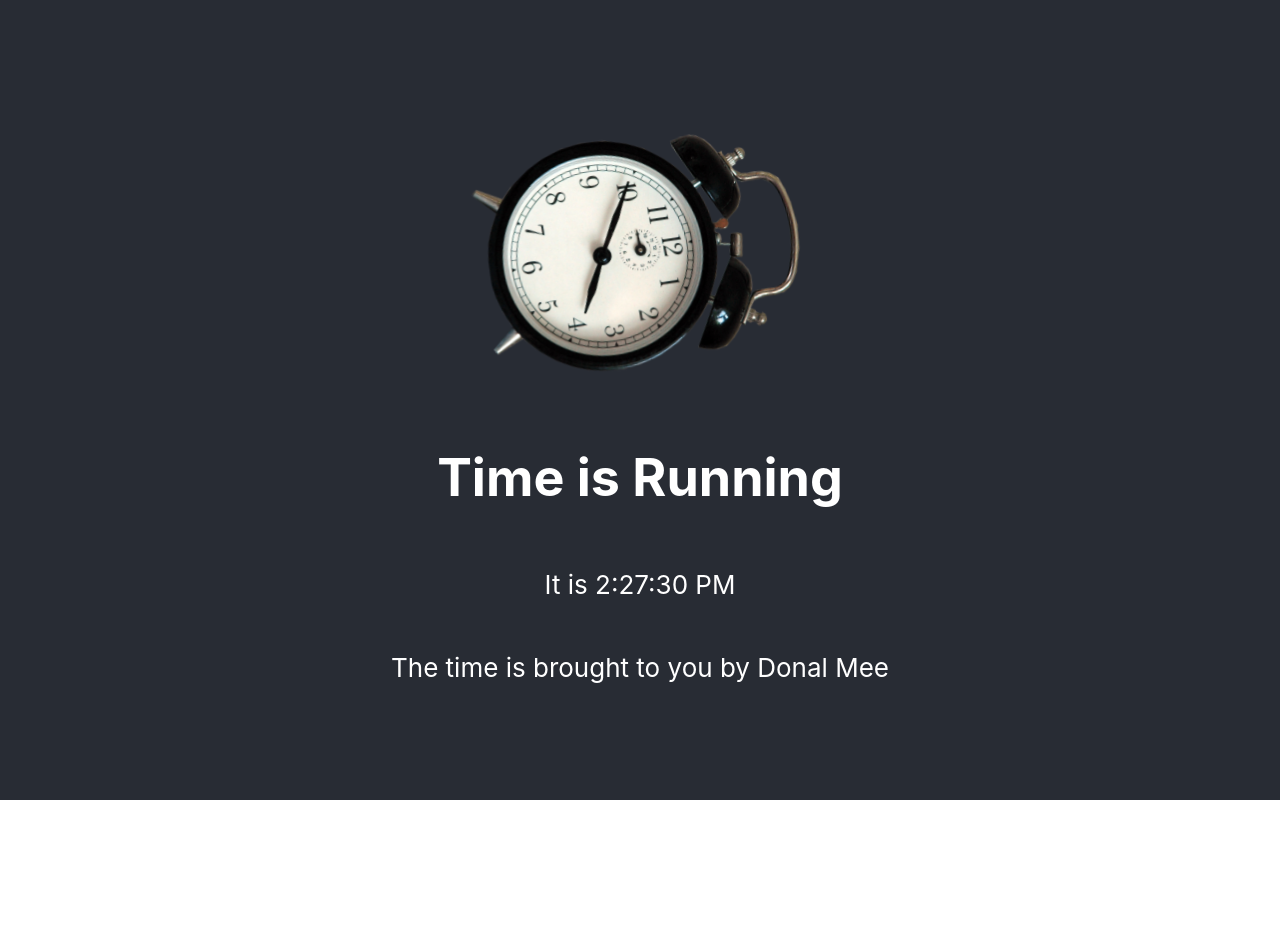
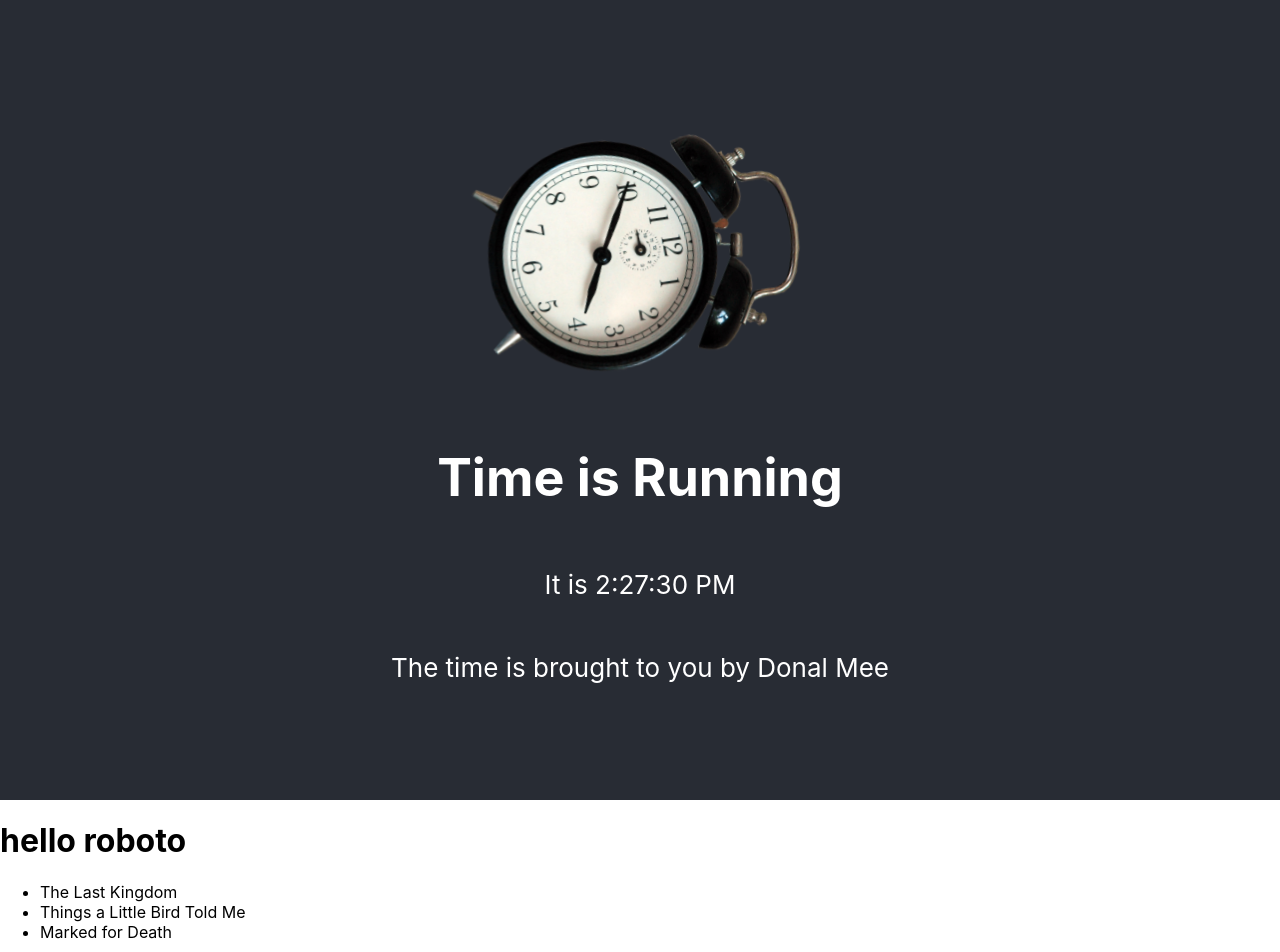
Before and after one commit to ddmee/plyanging, a React (Create React App) app in the folder front/: page / in a window 1280 px wide. Shown: the top 952 px of the page. Before the commit the page ends 800 px from the top, so only its background shows below. Built offline with nearby package versions, Linux system fonts and the light colour scheme.

Commit message:
react - messing around with react

```diff
--- a/front/src/index.tsx
+++ b/front/src/index.tsx
@@ -6,10 +6,37 @@ import Clock from './Clock';
 import reportWebVitals from './reportWebVitals';
 
 
+function Welcome(props: any) {
+  return <h1>hello {props.name} </h1>;
+}
+
+// Get a list of books available to read. Display as a clickable list
+// Click on the book, navigates to the text of the book.
+
+function BookList(props: any) {
+  const books = props.books;
+  const bookList = books.map((book:string) =>
+    <li key={book}>
+      {book}
+    </li>
+  );
+  return (
+    <ul>{bookList}</ul>
+  );
+}
+
+
+// load the list of books from the server api route
+// make a get request to the book get endpoint
+const books = ['The Last Kingdom', 'Things a Little Bird Told Me', 'Marked for Death'];
+
+
 function tick() {
   ReactDOM.render(
     <React.StrictMode>
       <Clock />
+      <Welcome name='roboto' />
+      <BookList books={books} />
     </React.StrictMode>,
     document.getElementById('root')
   );
```
